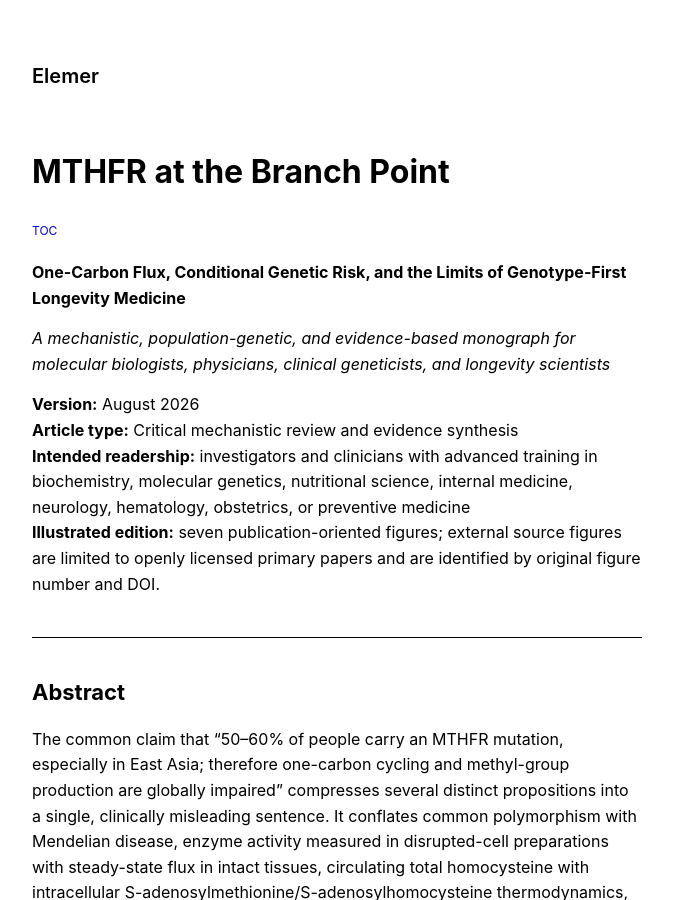
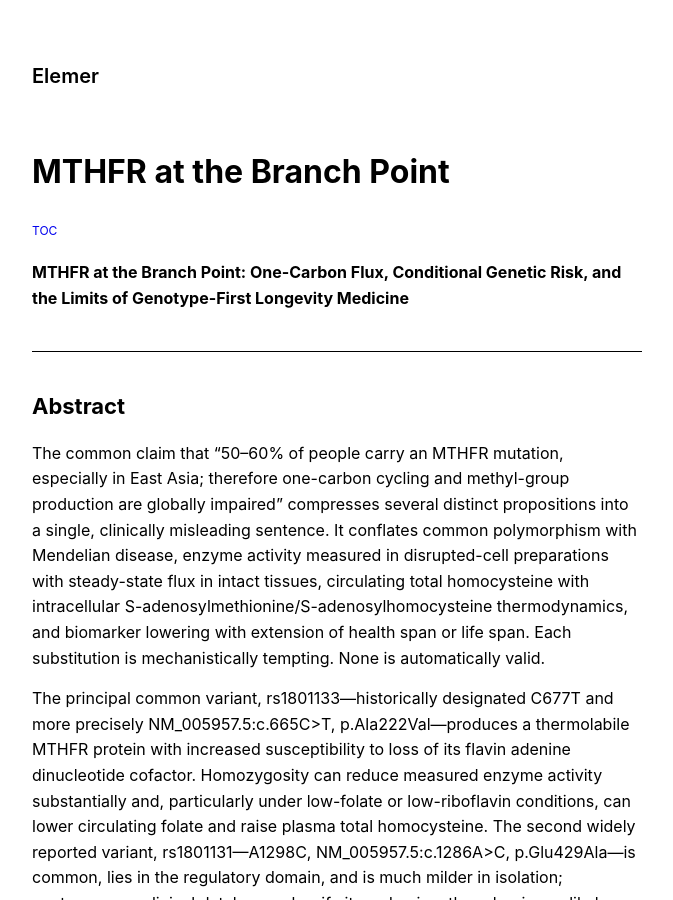
Before and after one commit to elemer1/elemer1.github.io, a Jekyll site: the page built from _markdown/MTHFR at the Branch Point.md, in a window 1280 px wide and 900 px high. Shown: the whole window, without its empty margins (303-976 px from the left). Built offline with Jekyll 4.4.1, drawn with Linux system fonts in a browser that asks for light colours.

Commit message:
Update MTHFR at the Branch Point.md

```diff
--- a/_markdown/MTHFR at the Branch Point.md
+++ b/_markdown/MTHFR at the Branch Point.md
@@ -6,14 +6,7 @@ lang: en
 math: false
 ---
 
-**One-Carbon Flux, Conditional Genetic Risk, and the Limits of Genotype-First Longevity Medicine**
-
-*A mechanistic, population-genetic, and evidence-based monograph for molecular biologists, physicians, clinical geneticists, and longevity scientists*
-
-**Version:** August 2026<br>
-**Article type:** Critical mechanistic review and evidence synthesis<br>
-**Intended readership:** investigators and clinicians with advanced training in biochemistry, molecular genetics, nutritional science, internal medicine, neurology, hematology, obstetrics, or preventive medicine<br>
-**Illustrated edition:** seven publication-oriented figures; external source figures are limited to openly licensed primary papers and are identified by original figure number and DOI.
+**MTHFR at the Branch Point: One-Carbon Flux, Conditional Genetic Risk, and the Limits of Genotype-First Longevity Medicine**
 
 ---
 
```
